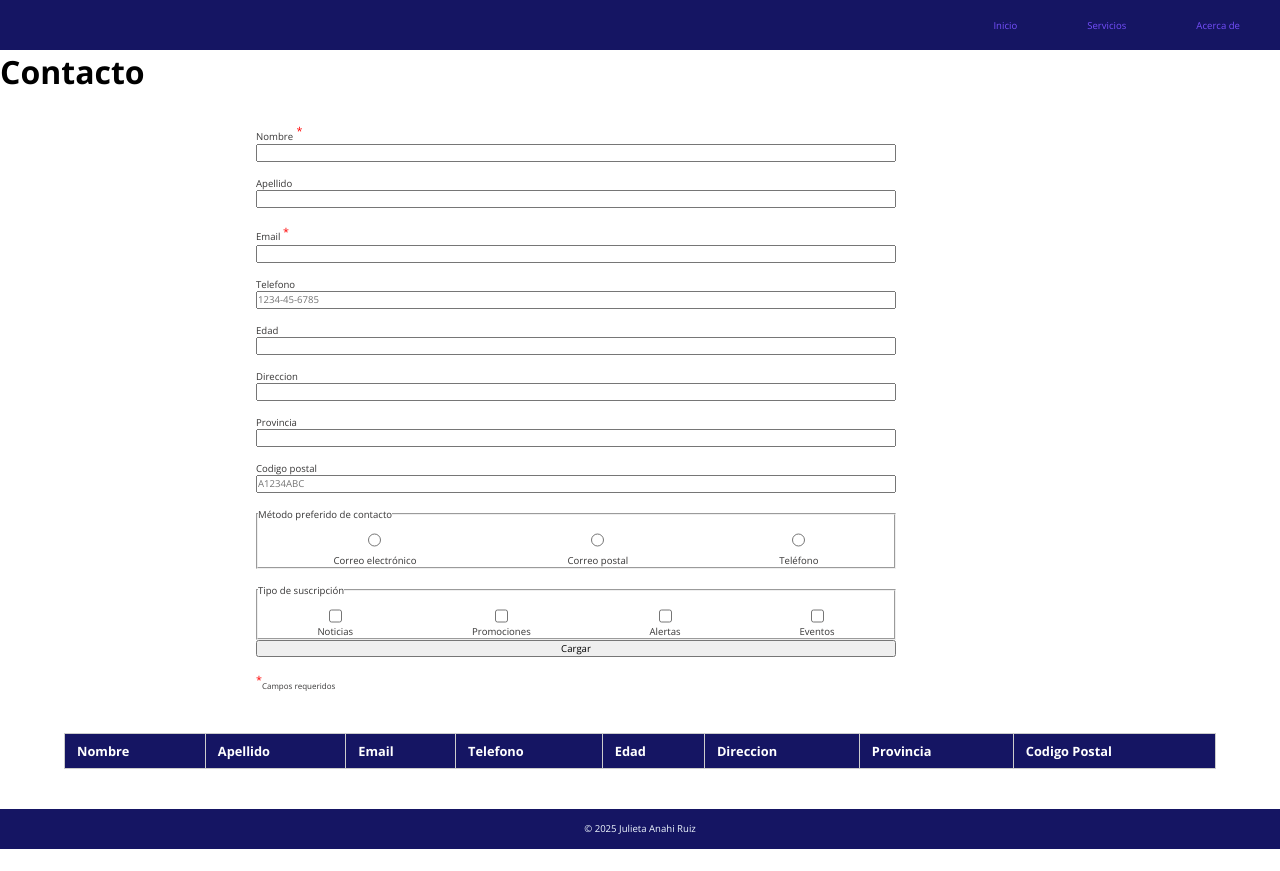
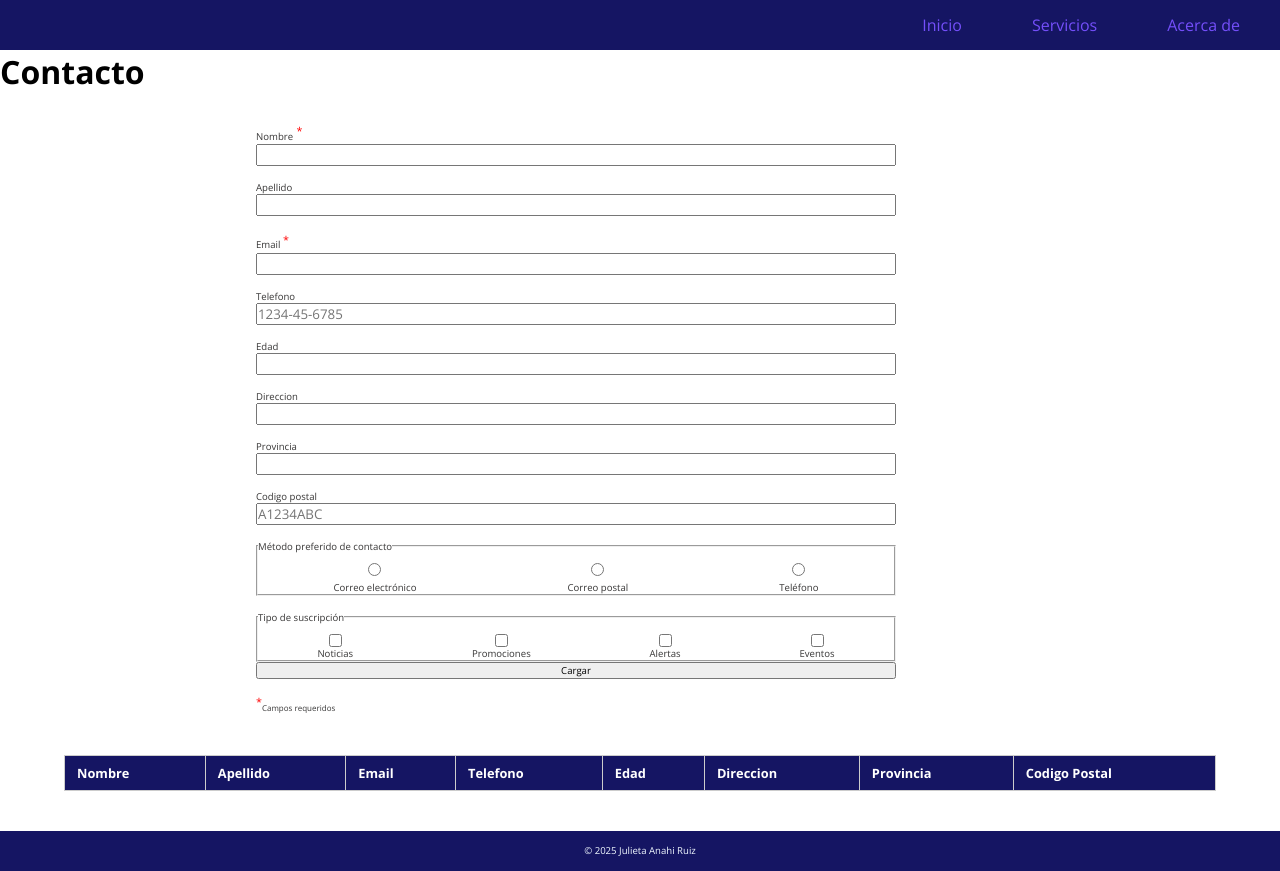
Before and after one commit to JulyAnahi/MiSitoWeb, a plain HTML site: page contacto.html in a window 1280 px wide. Before the commit the page ends 849 px from the top, so only its background shows below. Drawn offline with nearby package versions, Linux system fonts and the light colour scheme.

Commit message:
modifico estilos

```diff
--- a/style.css
+++ b/style.css
@@ -33,7 +33,7 @@ nav {
     height: 50px;
     padding: 0 20px;
     z-index: 2;
-    font-size: .6rem;
+    font-size: 1rem;
 }
 
 nav a {
@@ -187,10 +187,10 @@ body.acercade {
     font-size: .6rem;
 
 }
-input{
+/* input{
     height: 18px;
     font-size:0.6rem ;
-}
+} */
 .contacto h2{
     font-size: 2rem;
 }
```
